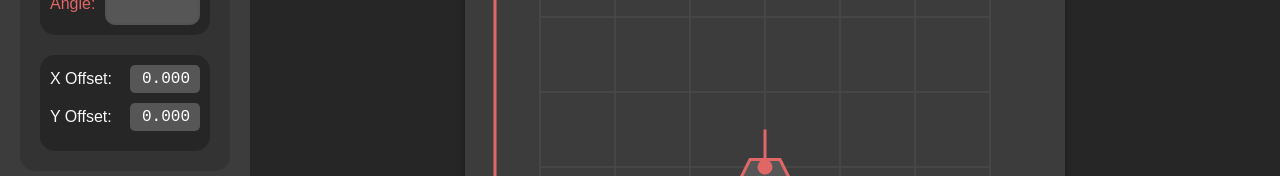
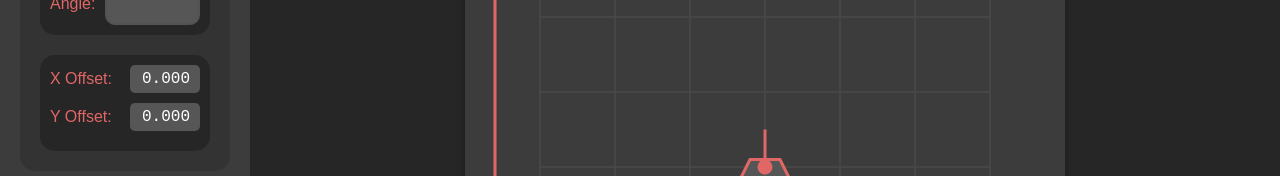
Before and after one commit to mewhenh/PCBT, a plain HTML site: page docs/index.html in a window 1280 px wide. Shown: the part 231-407 px from the top of the page. Drawn offline with Linux system fonts and the light colour scheme.

Commit message:
Fixed color

```diff
--- a/docs/styles.css
+++ b/docs/styles.css
@@ -86,7 +86,7 @@ input[type="number"]::-webkit-outer-spin-button {
 
 .offset-label {
   font-size: 16px;
-  color: #f7f7f7;
+  color: #e16666;
 }
 
 .offset-value {
```
